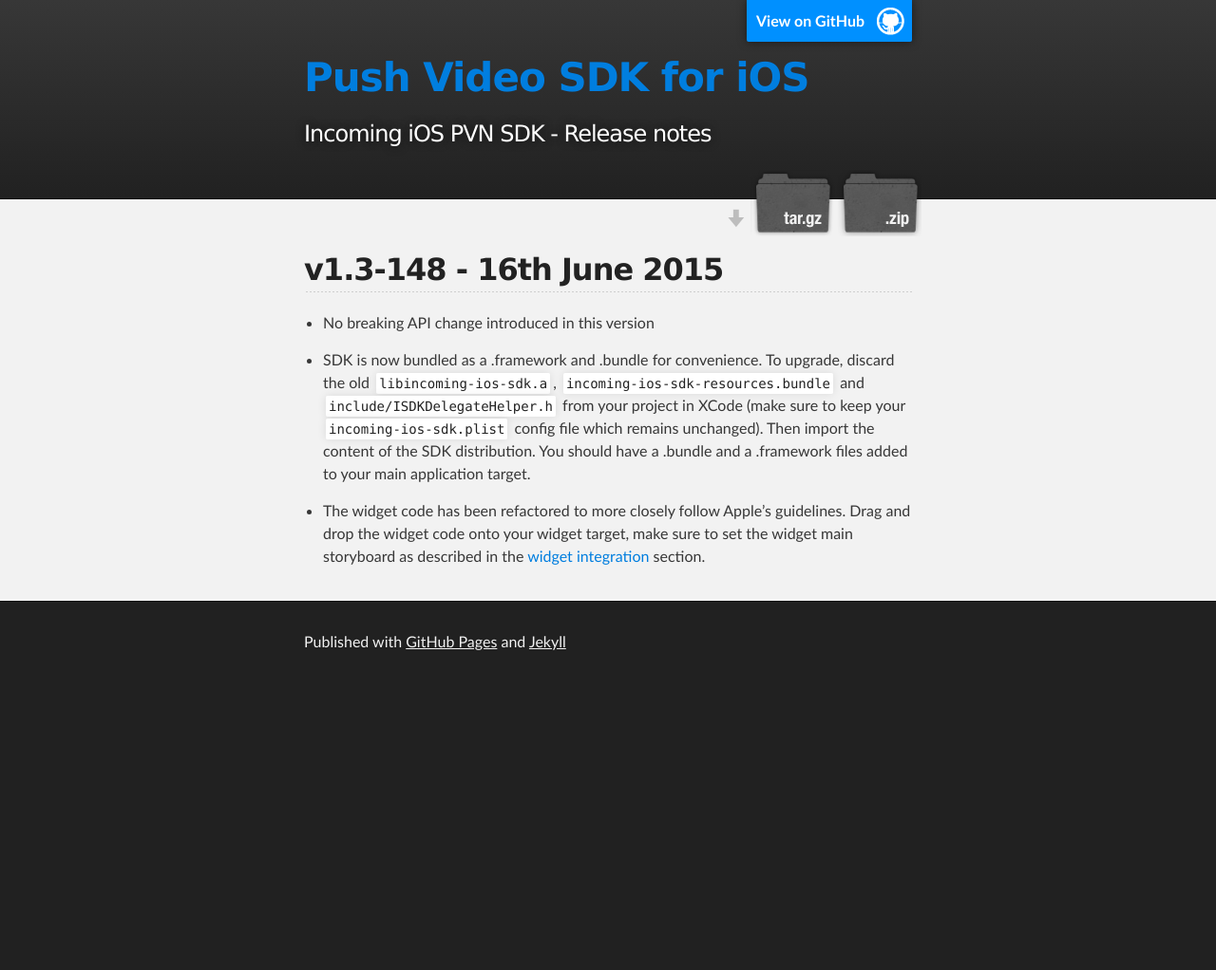
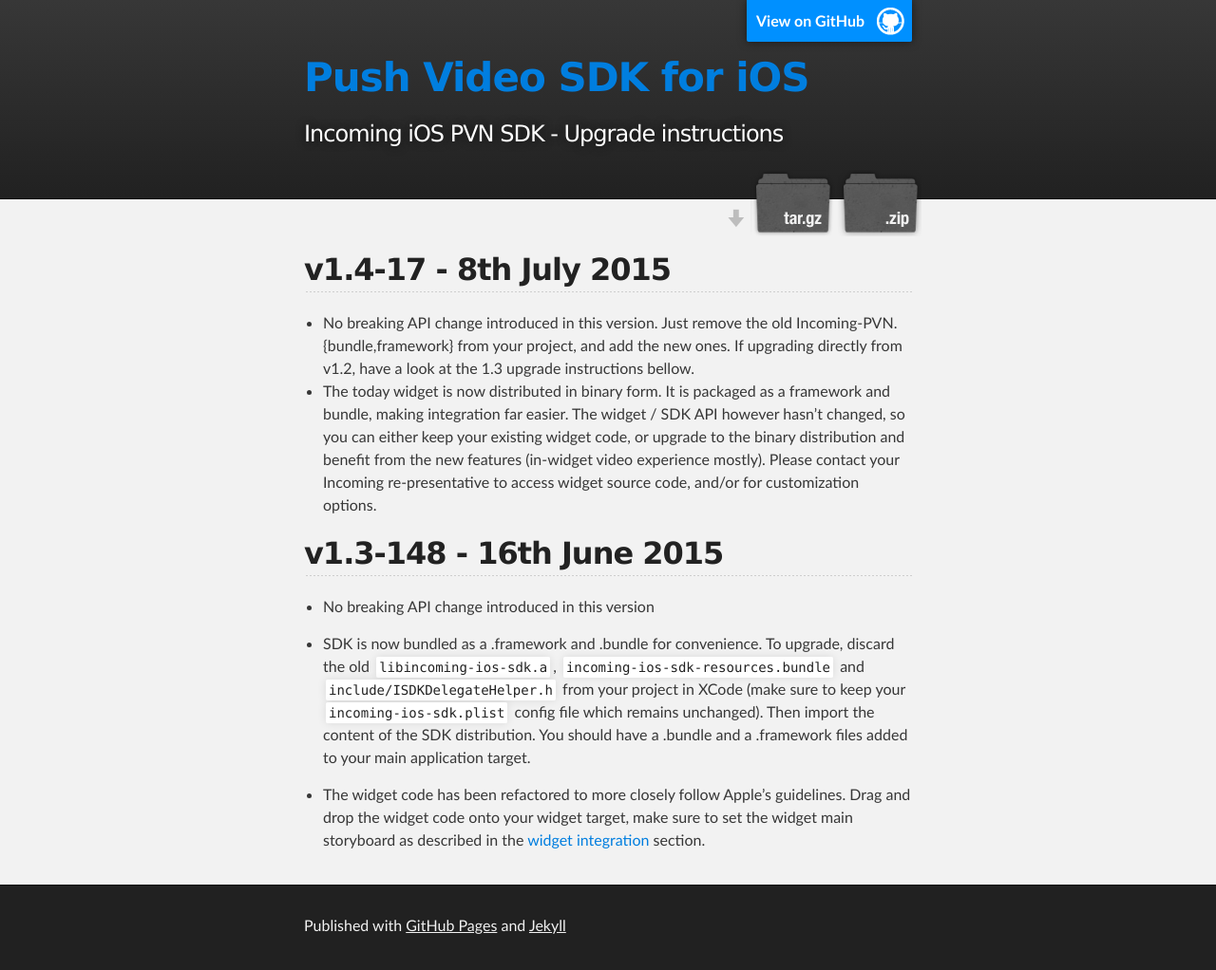
Before and after one commit to incoming-inc/ios-template-app, a Jekyll site: the page built from upgrade-instructions.md, in a window 1280 px wide. Shown: the whole page at 95% size. Built offline with Jekyll 4.4.1, drawn with Linux system fonts in a browser that asks for light colours; comment, search, counter and statistics services are not loaded; before the commit the page ends 900 px from its top, so only the background shows below that.

Commit message:
Documentation update

```diff
--- a/upgrade-instructions.md
+++ b/upgrade-instructions.md
@@ -1,7 +1,17 @@
 ---
-title: Incoming iOS PVN SDK - Release notes
+title: Incoming iOS PVN SDK - Upgrade instructions
 layout: default
 ---
+
+
+
+v1.4-17 - 8th July 2015
+------------------------
+
+- No breaking API change introduced in this version. Just remove the old Incoming-PVN.{bundle,framework} from your project, and add the new ones. If upgrading directly from v1.2, have a look at the 1.3 upgrade instructions bellow.
+- The today widget is now distributed in binary form. It is packaged as a framework and bundle, making integration far easier. The widget / SDK API however hasn't changed, so you can either keep your existing widget code, or upgrade to the binary distribution and benefit from the new features (in-widget video experience mostly). Please contact your Incoming re-presentative to access widget source code, and/or for customization options.
+
+
 
 v1.3-148 - 16th June 2015
 -------------------------
```
Also changed, not shown: faq.md (+3 -0 lines), changelog.md (deleted).
